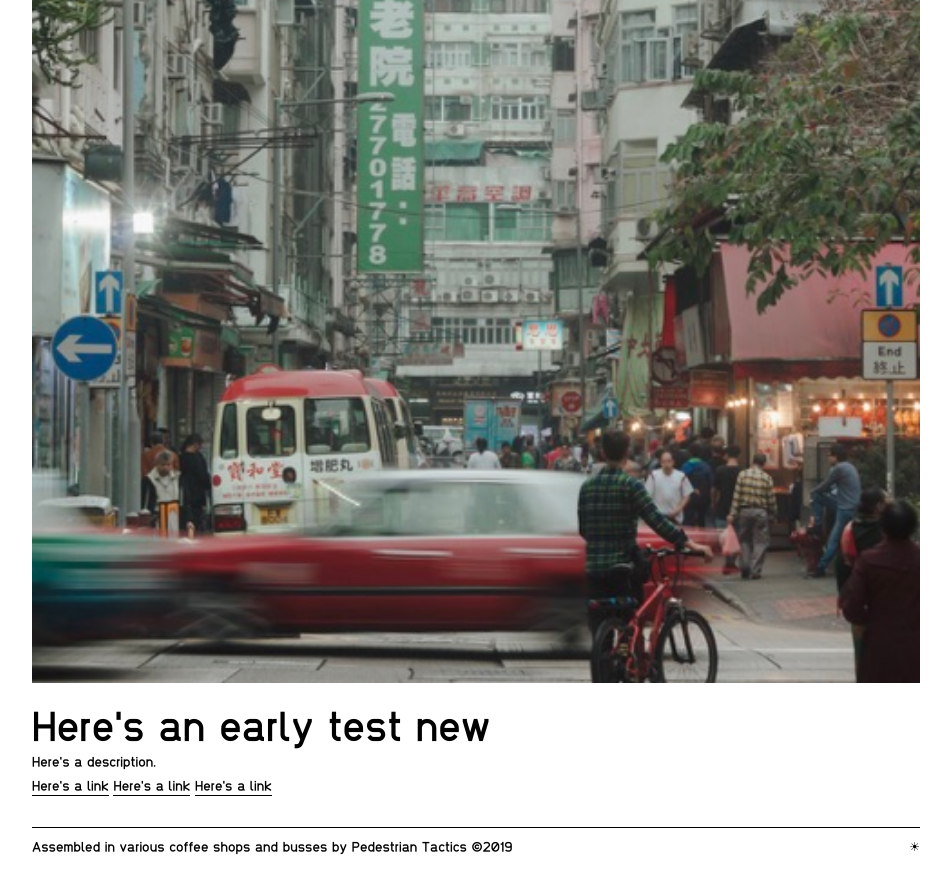
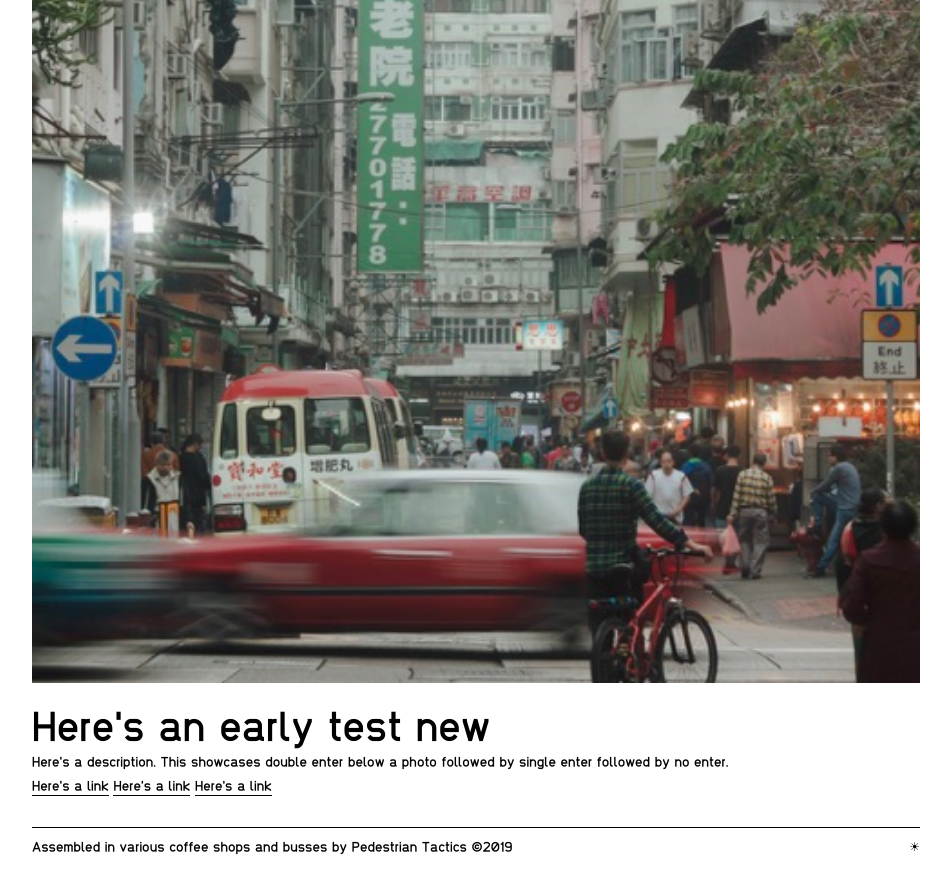
Before and after one commit to intgswd/pedestriantactics.github.io, a Jekyll site: the page built from _posts/2019-8-24-test-post-early.md, in a window 1280 px wide and 900 px high, scrolled down 5189 px. Shown: the top 894 px of the window, without its empty margins (164-1115 px from the left). Built offline with Jekyll 4.4.1, drawn with Linux system fonts in a browser that asks for light colours.

```diff
--- /dev/null
+++ b/_layouts/_config.yml
@@ -0,0 +1 @@
+permalink: /:title:output_ext
--- a/_layouts/default.html
+++ b/_layouts/default.html
@@ -23,7 +23,7 @@
 
             <div class="header">
                 <div class="header-logo">
-                    <a href="/"><h1>un<br />finished</h1></a>
+                    <a href="/"><h1>PT-un<br />finished</h1></a>
                 </div>
                 <div class="navcontainer">
 
--- a/_posts/2019-8-24-test-post-early.md
+++ b/_posts/2019-8-24-test-post-early.md
@@ -11,7 +11,7 @@ title: Test Post Early
 ![Test Image 2](/images/portrait.jpg)
 ![Test Image 2](/images/portrait.jpg)
 ## Here's an early test new
-Here's a description.
+Here's a description. This showcases double enter below a photo followed by single enter followed by no enter.
 
 [Here's a link](http://facebook.com)
 [Here's a link](http://facebook.com)
```
